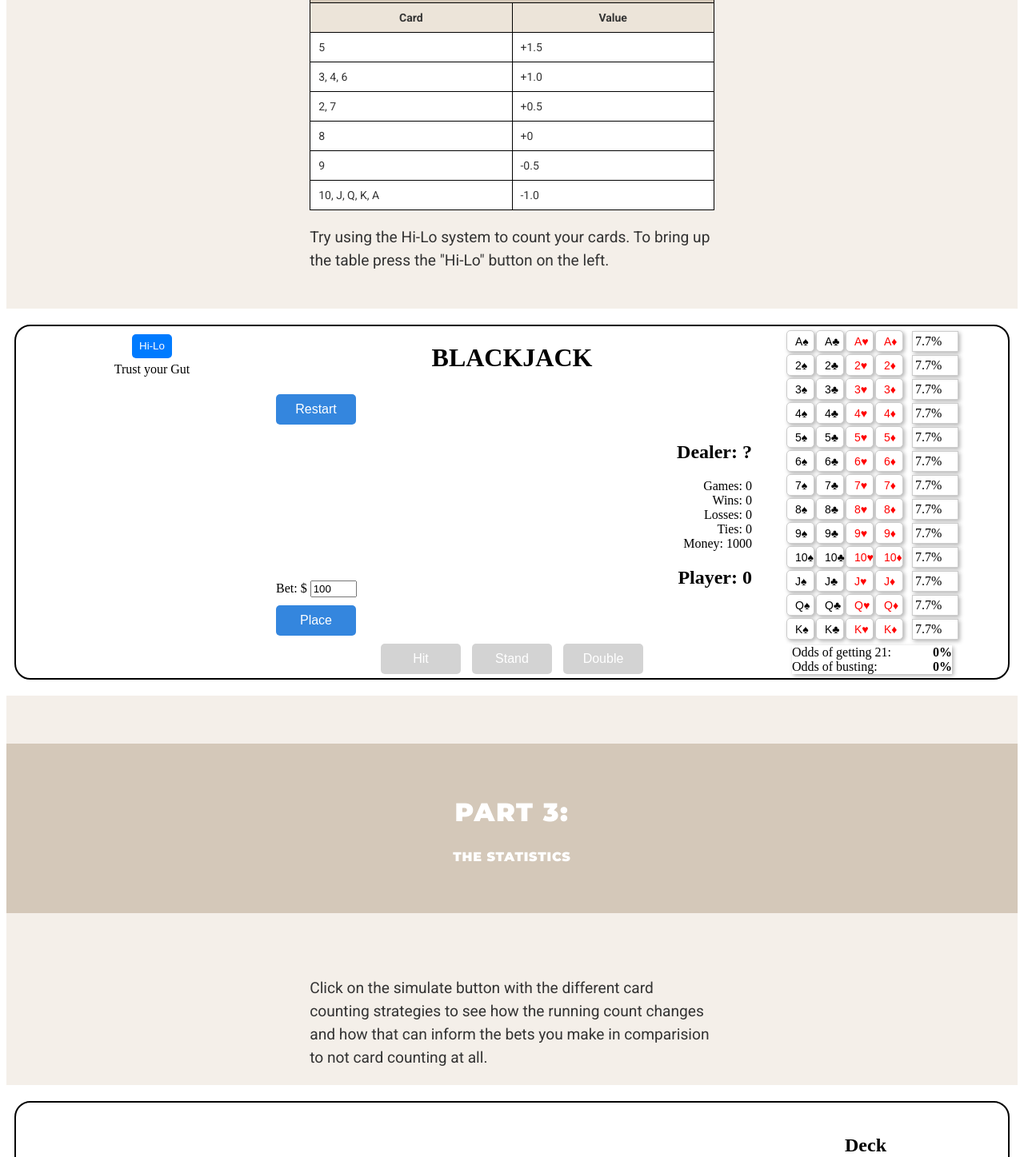
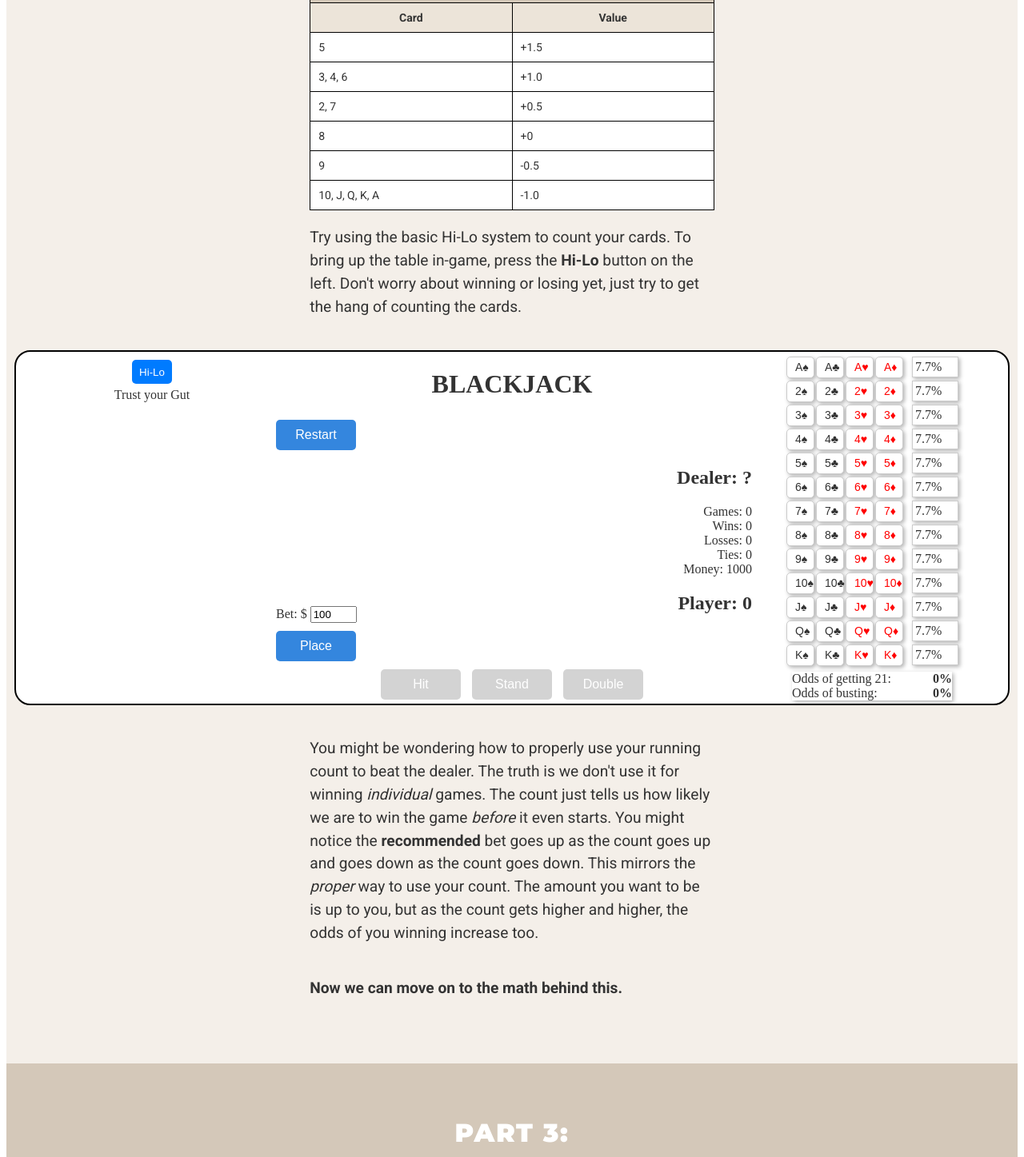
Before and after one commit to lukelin15/CardCounting, a SvelteKit app: page / in a window 1280 px wide. Shown: the part 7135-8582 px from the top of the page at 80% size. Built offline with nearby package versions, Linux system fonts and the light colour scheme.

Commit message:
more styling words

```diff
--- a/src/components/App.svelte
+++ b/src/components/App.svelte
@@ -260,11 +260,23 @@
       </tbody>
       </table>
     <p>
-      Try using the Hi-Lo system to count your cards. To bring up the table press the "Hi-Lo" button on the left.
+      Try using the basic Hi-Lo system to count your cards.
+      To bring up the table in-game, press the <b>Hi-Lo</b> button on the left.
+      Don't worry about winning or losing yet, just try to get the hang of counting the cards.
     </p>
-    <div style="height: 25px;"></div>
+    <Base stats=true counts=true countMode=2/>
+    <p>
+      You might be wondering how to properly use your running count to beat the dealer.
+      The truth is we don't use it for winning <i>individual</i> games.
+      The count just tells us how likely we are to win the game <i>before</i> it even starts.
+      You might notice the <b>recommended</b> bet goes up as the count goes up and goes down as the count goes down.
+      This mirrors the <i>proper</i> way to use your count.
+      The amount you want to be is up to you, but as the count gets higher and higher, the odds of you winning increase too.
+    </p>
+    <p>
+      <b>Now we can move on to the math behind this.</b>
+    </p>
   </body>
-  <Base stats=true counts=true countMode=2/>
   <body>
   <div class="header">
     <h2>Part 3:</h2>
```
